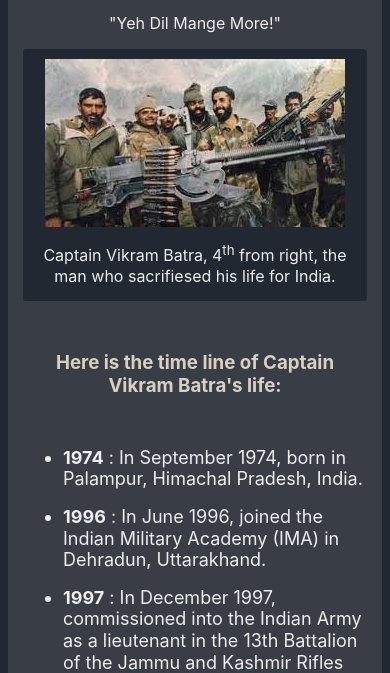
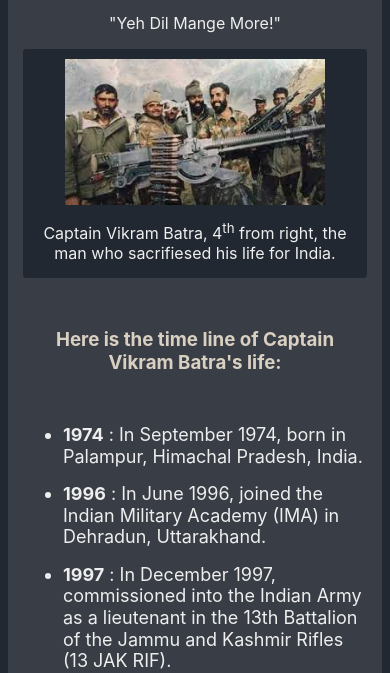
Before and after one commit to rahulghadshi22/Tribute_page, a plain HTML site: page index.html in a window 390 px wide. Shown: the part 133-806 px from the top of the page. Drawn offline with Linux system fonts and the light colour scheme.

Commit message:
Update styles.css
updated the media query of image

```diff
--- a/public/styles.css
+++ b/public/styles.css
@@ -49,9 +49,9 @@ img{
   display:block;
   max-width:100%;
 }
-@media(max-wdth:460px){
+@media(max-width:460px){
   img{
-    width:60%;
+    width:80%;
   }
 }
 #img-caption{
```
